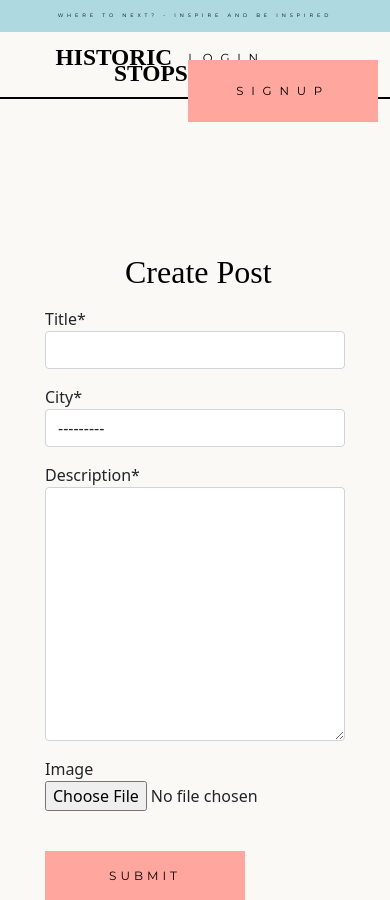
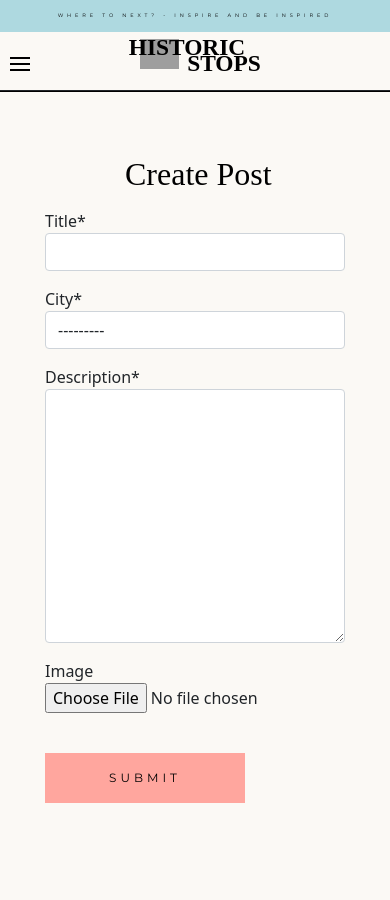
Before and after one commit to rsato1007/wayfarer-project, a Django app: page /post/1/new in a window 390 px wide. Shown: the top 900 px of the page. Run offline with Django 3.2, Linux system fonts and the light colour scheme; data that the repository does not hold is empty; some libraries are stand-ins or nearby versions; some web fonts are replaced; grey boxes are pictures that could not be loaded.

Commit message:
adding responsive design to nav bar

```diff
--- a/main_app/static/scripts/main.js
+++ b/main_app/static/scripts/main.js
@@ -15,9 +15,10 @@ for (let i = 0; i < editForm.length; i++) {
 }
 
 // We'll use this code to eventually design a nav bar for mobile devices.
-if (screen.width <= 550) {
+// PREVIOUSLY 550px
+if (screen.width <= 990) {
     const navbarEl = document.querySelector(".navbar-main").style.display = "none";
-    const mobileNavBarEl = document.querySelector(".mobile-navbar-main").style.display = "block";
+    const mobileNavBarEl = document.querySelector(".mobile-navbar-main").style.display = "inline-block";
 
     // Event that fires when you select the hamburger menu
     let mobileMenuEl = document.querySelector(".hamburger-menu").addEventListener('click', (e) => {
--- a/main_app/static/styles/main.css
+++ b/main_app/static/styles/main.css
@@ -1406,11 +1406,15 @@ input:focus {
     }
 }
 
-@media only screen and (max-width: 550px) {
+@media only screen and (max-width: 750px) {
     .main-content {
         margin-top: 100px;
       }
       /* NAV BAR STYLING */
+
+      .mobile-navbar-main {
+          height: 58px;
+      }
       .nav-message {
         position: fixed;
         z-index: 5;
@@ -1480,6 +1484,32 @@ input:focus {
         letter-spacing: 2vw;
         color: var(--black);
       }
+}
+
+@media only screen and (max-width: 650px) {
+    .mobile-navbar-main {
+        height: 56px;
+    }
+
+    .mobile-dropDown-menu {
+        margin-top: 93.5px;
+    }
+}
+
+@media only screen and (max-width: 600px) {
+    .mobile-navbar-main {
+        height: 54px;
+    }
+
+    .mobile-dropDown-menu {
+        margin-top: 91.5px;
+    }
+}
+
+@media only screen and (max-width: 550px) {
+  .main-content {
+    margin-top: 100px;
+  }
 
   /* COMMENT SECTION STYLING */
   .comment-section-post-form {
```
Lines whose indentation alone changed are shown as unchanged.
